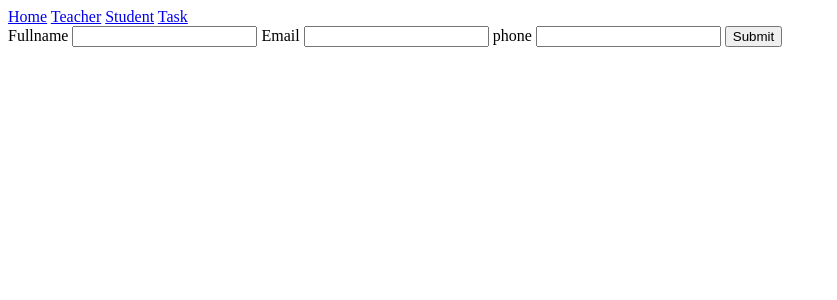
After one commit to mrzacq/gclass, a Node server app: page /teacher/add in a window 1280 px wide. The commit adds this page. Shown: the top 300 px of the page, without its empty margins (0-837 px from the left). Run offline with Node 20, Linux system fonts and the light colour scheme; some libraries are stand-ins or nearby versions.

Commit message:
addteacher

```diff
--- a/controllers/teacher.js
+++ b/controllers/teacher.js
@@ -6,5 +6,36 @@ class TeacherController{
         .then(data => res.render('teacher.ejs', { data }))
         .catch(err => res.send(err))
     }
+
+    static addForm(req, res){
+        res.render('addteacher.ejs')
+    }
+
+    static addPost(req, res){
+        const { fullname, email, phone } = req.body
+        const obj = { fullname, email, phone }
+
+        Teacher.create(obj,{individualhooks: true})
+        .then((data) => {
+            res.redirect('/teacher')
+        })
+        .catch((err) => {
+            res.send(err)
+        })
+    }
+
+    static delete(req, res){
+        Teacher.destroy({
+            where: {
+                id: req.params.id
+            }
+        })
+        .then((data) => {
+            res.redirect('/teacher')
+        })
+        .catch((err) => {
+            res.send(err)
+        })
+    }
 }
 module.exports = TeacherController
--- a/models/teacher.js
+++ b/models/teacher.js
@@ -2,6 +2,7 @@
 const {
   Model
 } = require('sequelize');
+const { options } = require('../router/teacher');
 module.exports = (sequelize, DataTypes) => {
   class Teacher extends Model {
     /**
@@ -22,5 +23,10 @@ module.exports = (sequelize, DataTypes) => {
     sequelize,
     modelName: 'Teacher',
   });
+  Teacher.beforeCreate((instance, options) => {
+    if(instance.phone){
+      instance.phone = `+62${instance.phone}`
+    }
+  })
   return Teacher;
 };
--- a/router/teacher.js
+++ b/router/teacher.js
@@ -2,5 +2,7 @@ const router = require('express').Router()
 const TeacherController = require('../controllers/teacher.js')
 
 router.get('/', TeacherController.findAll)
-
+router.get('/add', TeacherController.addForm)
+router.post('/add', TeacherController.addPost)
+router.get('/delete/:id', TeacherController.delete)
 module.exports = router
--- /dev/null
+++ b/views/addteacher.ejs
@@ -0,0 +1,28 @@
+<!DOCTYPE html>
+<html lang="en">
+<head>
+    <meta charset="UTF-8">
+    <meta name="viewport" content="width=device-width, initial-scale=1.0">
+    <title>Ini Add Teacher</title>
+</head>
+<body>
+    <a href="/">Home</a>
+    <a href="/teacher">Teacher</a>
+    <a href="/student">Student</a>
+    <a href="/task">Task</a>
+
+    <form action="/teacher/add" method="POST">
+    <label for="fullname">Fullname</label>
+    <input type="text" name="fullname" id="fullname">
+
+
+    <label for="email">Email</label>
+    <input type="email" name="email" id="email">
+
+    <label for="phone">phone</label>
+    <input type="number" name="phone" id="phone">
+
+    <button type="submit">Submit</button>
+    </form>
+</body>
+</html>
--- a/views/student.ejs
+++ b/views/student.ejs
@@ -9,6 +9,7 @@
     <a href="/">Home</a>
     <a href="/teacher">Teacher</a>
     <a href="/student">Student</a>
+    <a href="/task">Task</a>
     <a href="/student/add">Add Student</a>
 
     <table border="1">
--- a/views/teacher.ejs
+++ b/views/teacher.ejs
@@ -18,6 +18,7 @@
                 <th>Name</th>
                 <th>Email</th>
                 <th>Phone</th>
+                <th>Action</th>
             </tr>
         </thead>
         <tbody>
@@ -27,6 +28,7 @@
                     <td><%= elemen.fullname %></td>
                     <td><%= elemen.email %></td>
                     <td><%= elemen.phone %></td>
+                    <td><a href="/teacher/delete/<%= elemen.id %>">PECAT</a></td>
                 </tr>
             <% }) %>
         </tbody>
```
Also changed, not shown: controllers/task.js (+7 -1 lines).
